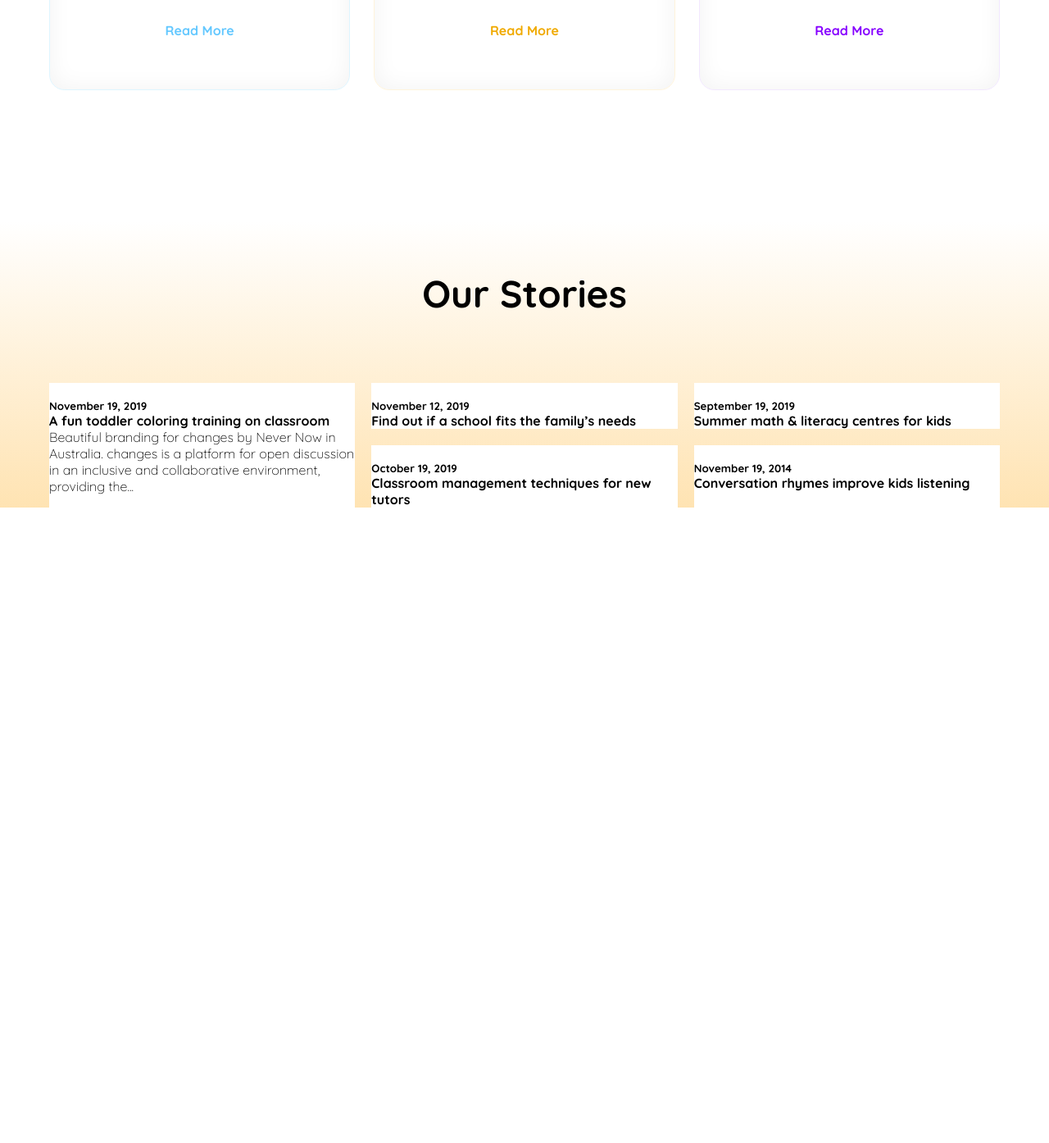
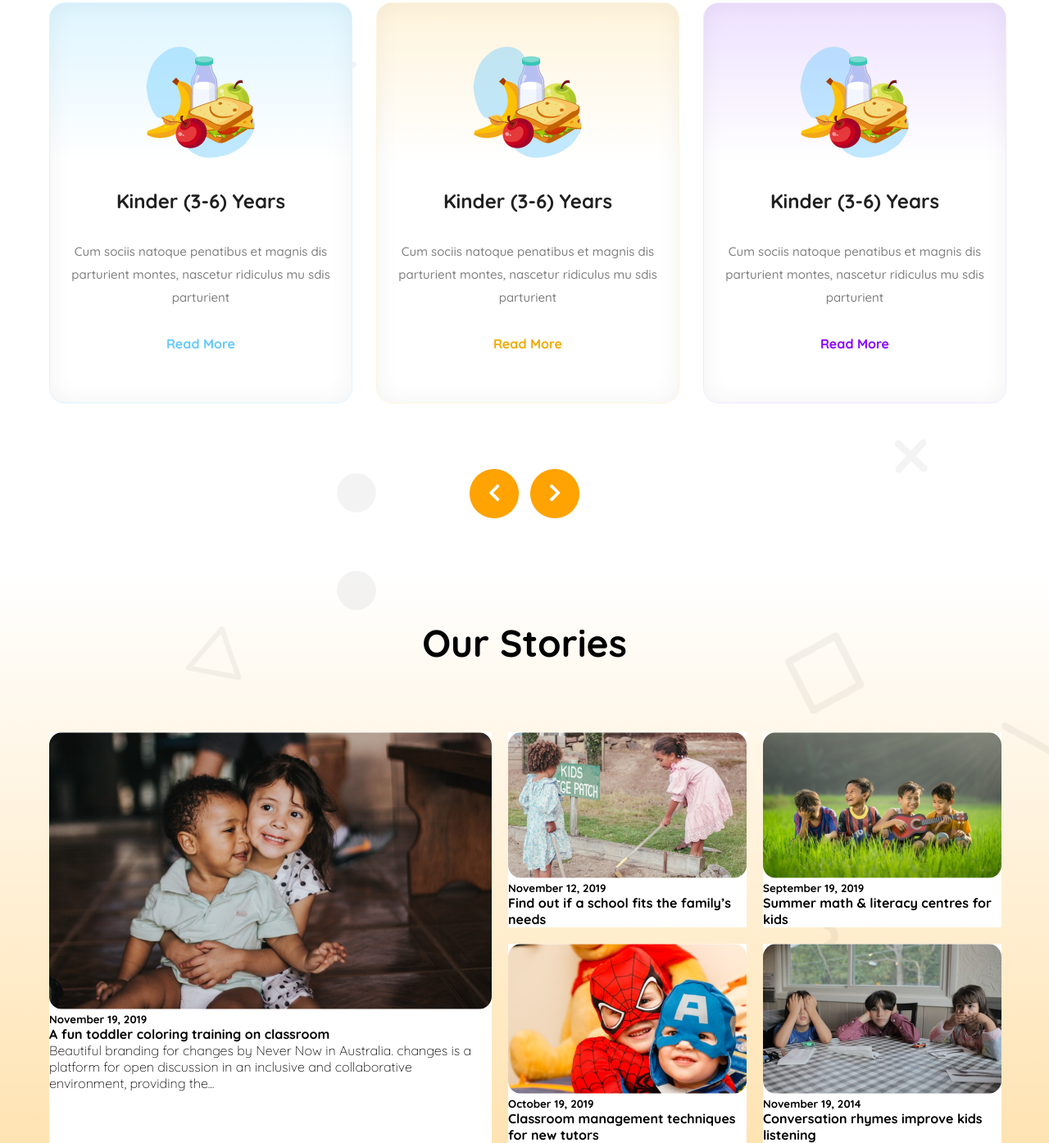
Before and after one commit to rafi45/assignment2, a plain HTML site: page index.html in a window 1280 px wide. Shown: the part 871-2265 px from the top of the page at 82% size. Before the commit the page ends 1490 px from the top, so only its background shows below. Drawn offline with Linux system fonts and the light colour scheme; the site is published under a folder, as on GitHub Pages, so addresses that start at the root find nothing.

Commit message:
update images links

```diff
--- a/assets/css/style.css
+++ b/assets/css/style.css
@@ -226,7 +226,7 @@
 }
 
 .curriculum{
-    background-image: url('/assets/img/bg.png');
+    background-image: url('../img/bg.png');
     background-position: center top;
 }
 
@@ -351,7 +351,7 @@
 
 /* Story Styles */
 .stories{
-    background: url('/assets/img/bg.png'), linear-gradient(0.00deg, rgba(254, 163, 1, 0.3), rgba(255, 255, 255, 0.3) 100%);
+    background: url('../img/bg.png'), linear-gradient(0.00deg, rgba(254, 163, 1, 0.3), rgba(255, 255, 255, 0.3) 100%);
     background-position: top;
     background-repeat: no-repeat;
 }
--- a/index.html
+++ b/index.html
@@ -22,7 +22,7 @@
             </ul>
             <div class="nav-btn">
                 <a href=""><button class="nav-cta bg-color">Contact</button></a>
-                <img class="mobile-hamburger" src="/assets/img/ham-burger.png" alt="">
+                <img class="mobile-hamburger" src="assets/img/ham-burger.png" alt="">
             </div>
         </nav>
     </header>
@@ -34,13 +34,13 @@
                 <p class="banner-description">With courage, confidence, creativity, and compassion, they make unique contributions in a diverse, dynamic world.</p>
                 <a href=""><button class="banner-btn">Enroll Now</button></a>
             </div>
-            <img class="banner-right-img" src="/assets/img/hero-kids.png" alt="">
+            <img class="banner-right-img" src="assets/img/hero-kids.png" alt="">
         </section>
         <section class="curriculum container-size">
             <h2 class="section-title">Standard Curriculum</h2>
             <div class="card-container">
                 <div class="curri-card1">
-                    <img src="/assets/img/kinder.png" alt="" class="card-img">
+                    <img src="assets/img/kinder.png" alt="" class="card-img">
                     <h4 class="card-title">Kinder (3-6) Years</h4>
                     <p class="card-description">Cum sociis natoque penatibus et magnis dis parturient montes, nascetur ridiculus mu sdis
                         parturient</p>
@@ -49,7 +49,7 @@
                         </div>
                 </div>
                 <div class="curri-card2">
-                    <img src="/assets/img/kinder.png" alt="" class="card-img">
+                    <img src="assets/img/kinder.png" alt="" class="card-img">
                     <h4 class="card-title">Kinder (3-6) Years</h4>
                     <p class="card-description">Cum sociis natoque penatibus et magnis dis parturient montes, nascetur ridiculus mu sdis
                         parturient</p>
@@ -58,7 +58,7 @@
                     </div>
                 </div>
                 <div class="curri-card3">
-                    <img src="/assets/img/kinder.png" alt="" class="card-img">
+                    <img src="assets/img/kinder.png" alt="" class="card-img">
                     <h4 class="card-title">Kinder (3-6) Years</h4>
                     <p class="card-description">Cum sociis natoque penatibus et magnis dis parturient montes, nascetur ridiculus mu sdis
                         parturient</p>
@@ -68,15 +68,15 @@
                 </div>
             </div>
             <div class="slider-arrow">
-                <img class="arrow-prev" src="/assets/img/prev-arrow.png" alt="">
-                <img class="arrow-next" src="/assets/img/next-arrow.png" alt="">
+                <img class="arrow-prev" src="assets/img/prev-arrow.png" alt="">
+                <img class="arrow-next" src="assets/img/next-arrow.png" alt="">
             </div>
         </section>
         <section class="stories">
             <h2 class="story-title section-title">Our Stories</h2>
             <div class="story-container container-size">
                 <div class="story-items" id="story-1">
-                    <img src="/assets/img/story-1.png" alt="" class="story-img">
+                    <img src="assets/img/story-1.png" alt="" class="story-img">
                     <h5 class="story-badge">November 19, 2019</h5>
                     <h4 class="story-title">A fun toddler coloring training on
                     classroom</h4>
@@ -85,22 +85,22 @@
                     collaborative environment, providing the...</p>
                 </div>
                 <div class="story-items" id="story-2">
-                    <img src="/assets/img/story-2.png" alt="" class="story-img">
+                    <img src="assets/img/story-2.png" alt="" class="story-img">
                     <h5 class="story-badge">November 12, 2019</h5>
                     <h4 class="story-title">Find out if a school fits the family’s needs</h4>
                 </div>
                 <div class="story-items" id="story-3">
-                    <img src="/assets/img/story-3.png" alt="" class="story-img">
+                    <img src="assets/img/story-3.png" alt="" class="story-img">
                     <h5 class="story-badge">September 19, 2019</h5>
                     <h4 class="story-title">Summer math & literacy centres for kids</h4>
                 </div>
                 <div class="story-items" id="story-4">
-                    <img src="/assets/img/story-4.png" alt="" class="story-img">
+                    <img src="assets/img/story-4.png" alt="" class="story-img">
                     <h5 class="story-badge">October 19, 2019</h5>
                     <h4 class="story-title">Classroom management techniques for new tutors</h4>
                 </div>
                 <div class="story-items" id="story-5">
-                    <img src="/assets/img/story-5.png" alt="" class="story-img">
+                    <img src="assets/img/story-5.png" alt="" class="story-img">
                     <h5 class="story-badge">November 19, 2014</h5>
                     <h4 class="story-title">Conversation rhymes improve kids listening</h4>
                 </div>
```
